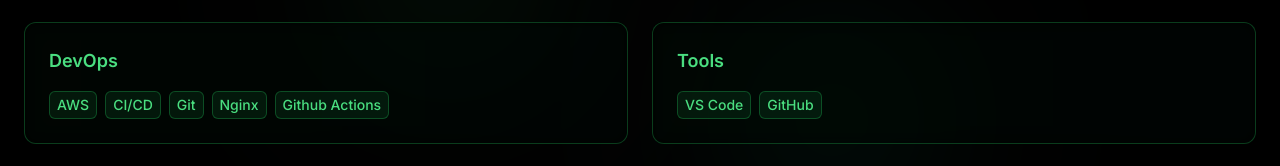
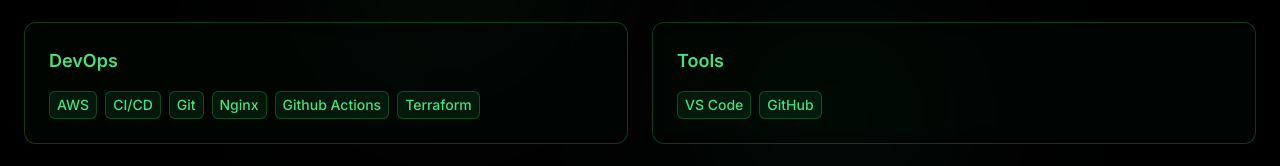
Before and after one commit to MauricioIPastora/personal-website, a Next.js app: page / in a window 1280 px wide. Shown: the part 5071-5237 px from the top of the page. Built offline with nearby package versions, Linux system fonts and the light colour scheme; no server answers.

Commit message:
terraform

```diff
--- a/src/components/TechStack.tsx
+++ b/src/components/TechStack.tsx
@@ -30,7 +30,7 @@
   },
   {
     category: "DevOps",
-    skills: ["AWS", "CI/CD", "Git", "Nginx", "Github Actions"],
+    skills: ["AWS", "CI/CD", "Git", "Nginx", "Github Actions", "Terraform"],
   },
   {
     category: "Tools",
```
